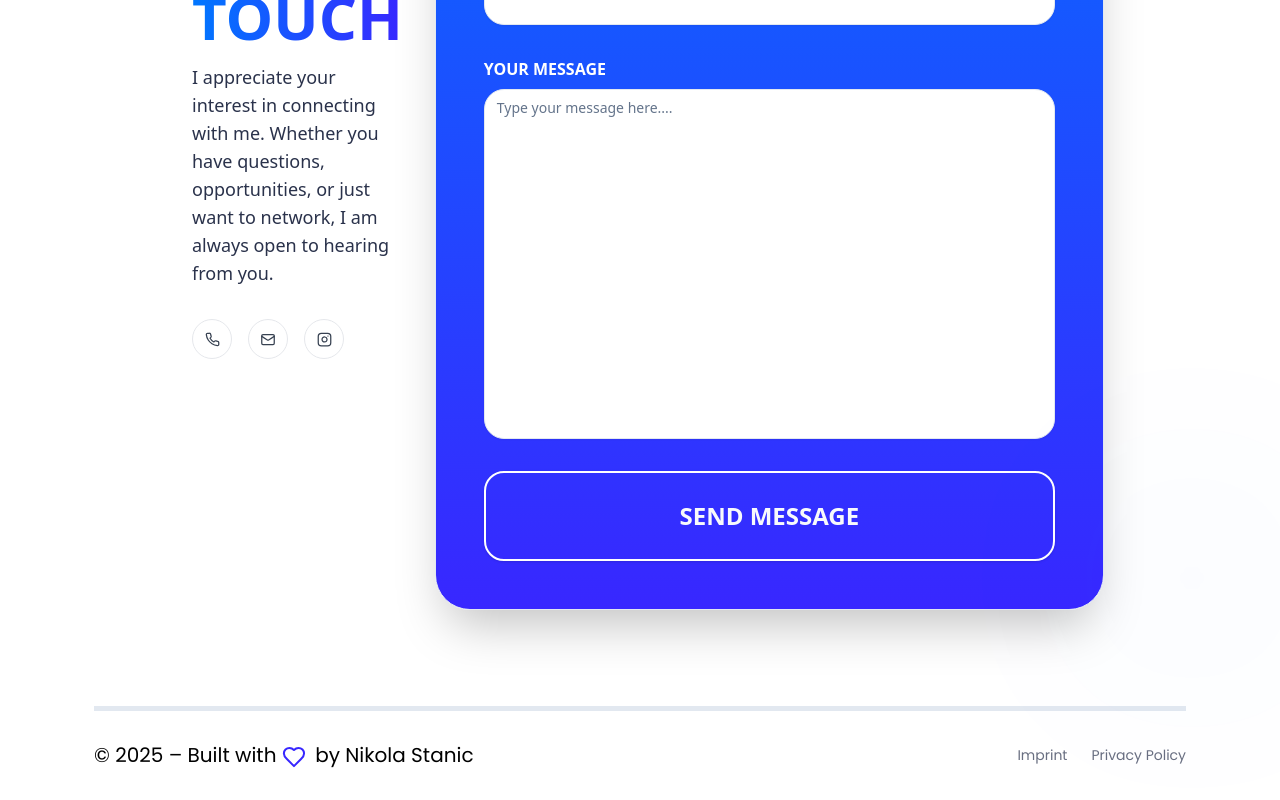
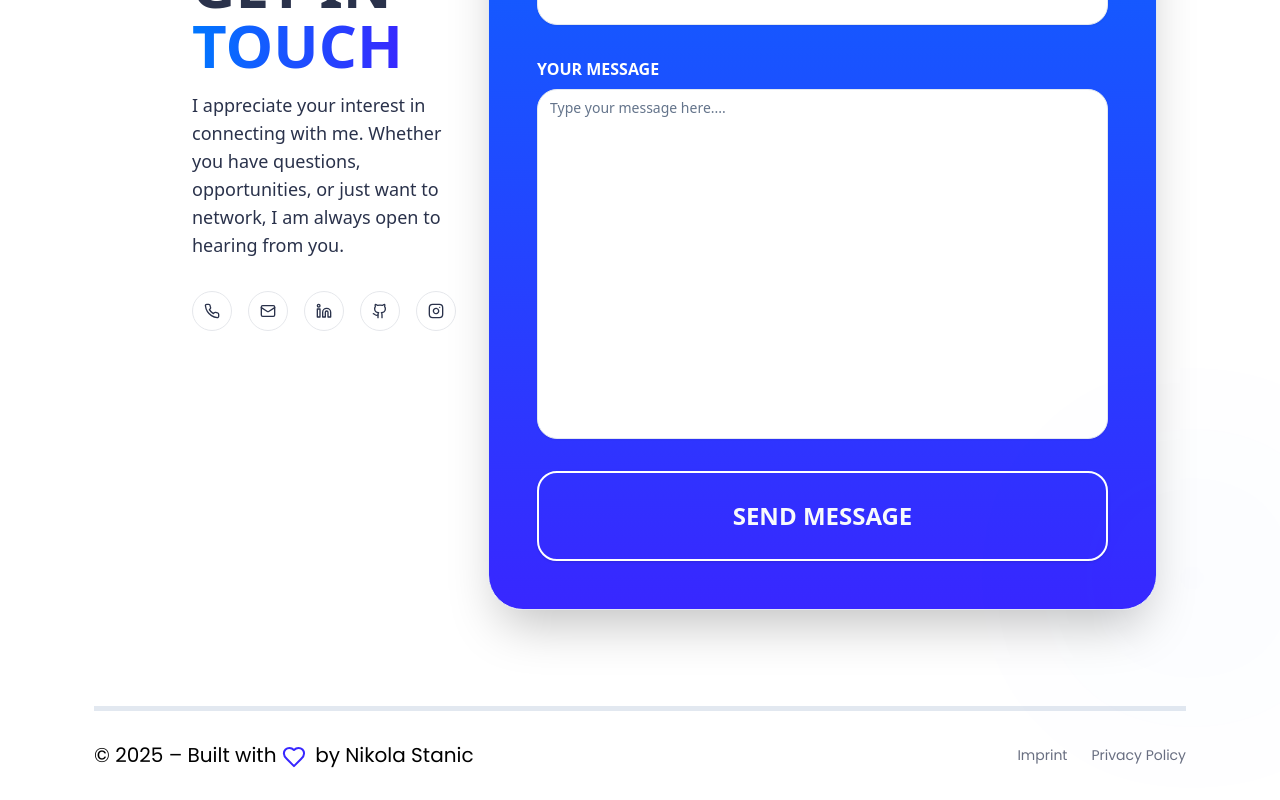
Before and after one commit to codebyniki/MyCV, a React (Vite) app: page / in a window 1280 px wide. Shown: the part 5461-6261 px from the top of the page. Built offline with nearby package versions, Linux system fonts and the light colour scheme.

Commit message:
Changed Contact Information and updated ImprintPage.tsx

```diff
--- a/src/components/ScrollToTopButton.tsx
+++ b/src/components/ScrollToTopButton.tsx
@@ -16,7 +16,6 @@ export const ScrollToTopButton = () => {
         return () => window.removeEventListener("scroll", toggleVisibility);
     }, []);
 
-    // Scroll to top
     const scrollToTop = () => {
         window.scrollTo({
             top: 0,
--- a/src/screens/ImprintPage/ImprintPage.tsx
+++ b/src/screens/ImprintPage/ImprintPage.tsx
@@ -2,6 +2,7 @@ import { motion } from "framer-motion";
 import { ArrowLeft, Mail, Phone, MapPin } from "lucide-react";
 import { Card, CardContent } from "../../components/ui/card";
 import { Button } from "../../components/ui/button";
+import {useEffect} from "react";
 
 interface ImprintPageProps {
     onBack: () => void;
@@ -30,6 +31,13 @@ export const ImprintPage = ({ onBack }: ImprintPageProps): JSX.Element => {
             },
         },
     };
+
+    useEffect(() => {
+        window.scrollTo({
+            top: 0,
+            behavior: "smooth",
+        });
+    }, []);
 
     return (
         <div className="min-h-screen bg-white pt-[100px] pb-16">
@@ -80,7 +88,7 @@ export const ImprintPage = ({ onBack }: ImprintPageProps): JSX.Element => {
                                         </div>
                                         <div>
                                             <p className="font-semibold text-[#2a324b]">Email</p>
-                                            <p className="text-[#2a324b]/70">nikola.stanic@example.com</p>
+                                            <p className="text-[#2a324b]/70">nikola.stanic.official@gmail.com</p>
                                         </div>
                                     </div>
                                     <div className="flex items-center gap-3">
@@ -89,7 +97,7 @@ export const ImprintPage = ({ onBack }: ImprintPageProps): JSX.Element => {
                                         </div>
                                         <div>
                                             <p className="font-semibold text-[#2a324b]">Phone</p>
-                                            <p className="text-[#2a324b]/70">+43 123 456 789</p>
+                                            <p className="text-[#2a324b]/70">+43 650 691 52 84</p>
                                         </div>
                                     </div>
                                     <div className="flex items-center gap-3">
--- a/src/screens/LandingPage/sections/ContactFormSection/ContactFormSection.tsx
+++ b/src/screens/LandingPage/sections/ContactFormSection/ContactFormSection.tsx
@@ -1,6 +1,12 @@
 import { useState, useRef } from "react";
 import emailjs from "emailjs-com";
-import { InstagramIcon, MailIcon, PhoneIcon } from "lucide-react";
+import {
+  InstagramIcon,
+  MailIcon,
+  PhoneIcon,
+  Linkedin,
+  Github,
+} from "lucide-react";
 import { Button } from "../../../../components/ui/button";
 import { Card, CardContent } from "../../../../components/ui/card";
 import { Input } from "../../../../components/ui/input";
@@ -49,9 +55,31 @@ export const ContactFormSection = (): JSX.Element => {
   };
 
   const socialIcons = [
-    { icon: <PhoneIcon className="w-[15px] h-[15px]" />, alt: "Phone" },
-    { icon: <MailIcon className="w-[18px] h-[15px]" />, alt: "Email" },
-    { icon: <InstagramIcon className="w-[15px] h-[15px]" />, alt: "Instagram" },
+    {
+      name: "Phone",
+      icon: <PhoneIcon className="w-4 h-4 group-hover:text-white text-[#2a324b]" />,
+      url: "tel:+436506915284",
+    },
+    {
+      name: "Email",
+      icon: <MailIcon className="w-4 h-4 group-hover:text-white text-[#2a324b]" />,
+      url: "mailto:nikola.stanic.official@gmail.com",
+    },
+    {
+      name: "LinkedIn",
+      icon: <Linkedin className="w-4 h-4 group-hover:text-white text-[#2a324b]" />,
+      url: "https://www.linkedin.com/in/nikola-stanic-799139222/",
+    },
+    {
+      name: "GitHub",
+      icon: <Github className="w-4 h-4 group-hover:text-white text-[#2a324b]" />,
+      url: "https://github.com/codebyniki",
+    },
+    {
+      name: "Instagram",
+      icon: <InstagramIcon className="w-4 h-4 group-hover:text-white text-[#2a324b]" />,
+      url: "https://www.instagram.com/nikola.stnc",
+    },
   ];
 
   const containerVariants = {
@@ -96,8 +124,14 @@ export const ContactFormSection = (): JSX.Element => {
             </div>
             <motion.div variants={itemVariants} className="flex space-x-4 justify-center lg:justify-start">
               {socialIcons.map((item, index) => (
+                  <a
+                      key={index}
+                      href={item.url}
+                      target="_blank"
+                      rel="noopener noreferrer"
+                      aria-label={item.name}
+                  >
                     <motion.div
-                      key={index}
                         className="w-10 h-10 rounded-[20px] flex items-center justify-center border border-gray-200 bg-white cursor-pointer transition-all duration-500 ease-in-out hover:scale-110 hover:border-transparent hover:bg-gradient-to-r hover:from-[#0077ff] hover:to-[#3827ff] group"
                         whileHover={{ scale: 1.1, rotate: 5 }}
                         whileTap={{ scale: 0.95 }}
@@ -105,8 +139,11 @@ export const ContactFormSection = (): JSX.Element => {
                         animate={inView ? { opacity: 1, y: 0 } : { opacity: 0, y: 20 }}
                         transition={{ delay: 0.5 + index * 0.1 }}
                     >
-                    <div className="text-gray-700 group-hover:text-white">{item.icon}</div>
+                      <div className="transition-colors duration-500 ease-in-out">
+                        {item.icon}
+                      </div>
                     </motion.div>
+                  </a>
               ))}
             </motion.div>
           </motion.div>
```
Lines whose indentation alone changed are shown as unchanged.
